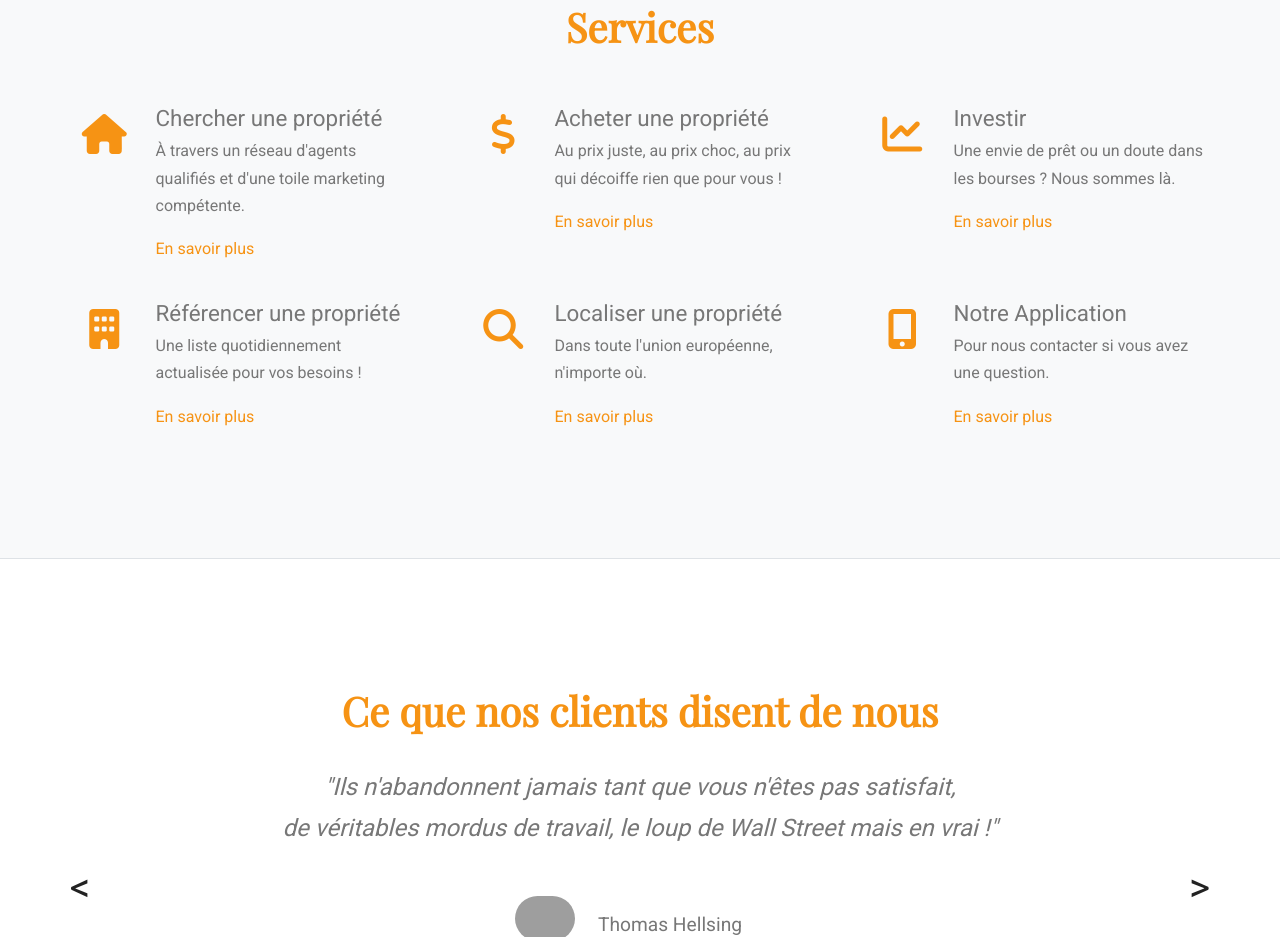
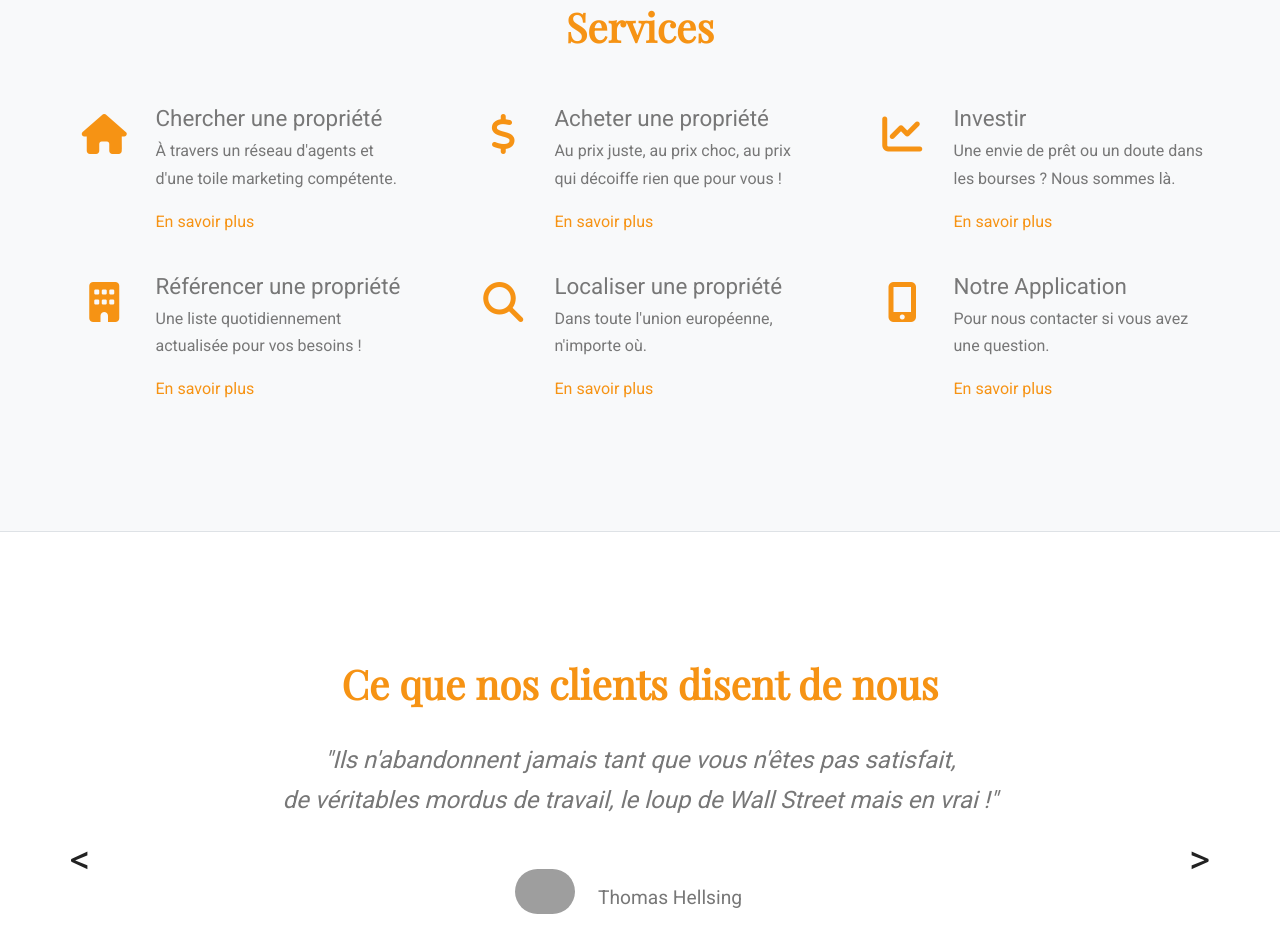
Before and after one commit to re-hunter/real-estate, a plain HTML site: page index.html in a window 1280 px wide. Shown: the part 3916-4853 px from the top of the page. Drawn offline with nearby package versions, Linux system fonts and the light colour scheme; grey boxes are pictures that could not be loaded.

Commit message:
Update index.html

```diff
--- a/index.html
+++ b/index.html
@@ -207,7 +207,7 @@
                     <div class="fas fa-home"></div>
                     <div class="services-card-right">
                         <h3>Chercher une propriété</h3>
-                        <p>À travers un réseau d'agents qualifiés et d'une toile marketing compétente.</p>
+                        <p>À travers un réseau d'agents et d'une toile marketing compétente.</p>
                         <a href="#">En savoir plus</a>
                     </div>
                 </div>
```
